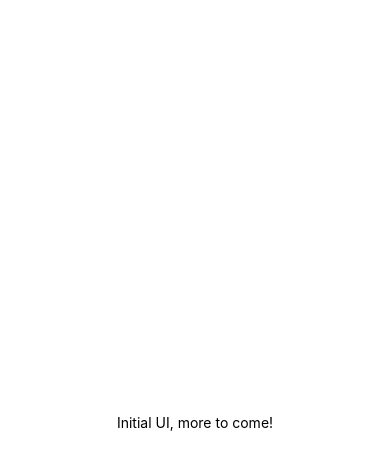
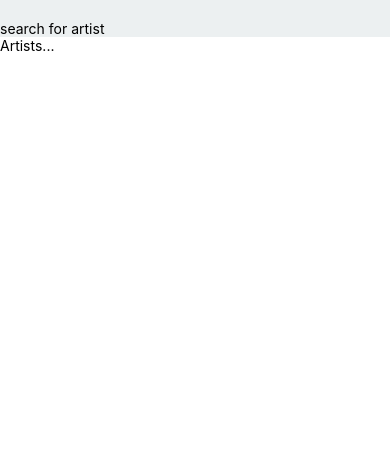
Before and after one commit to lowsky/spotify-graphql-client-react-native-expo, a React Native app: screen / in a window 390 px wide. Shown: the top 470 px of the page. Built offline with nearby package versions, Linux system fonts and the light colour scheme.

Commit message:
add basic UI components

```diff
--- a/App.js
+++ b/App.js
@@ -1,21 +1,3 @@
-import React from 'react';
-import { StyleSheet, Text, View } from 'react-native';
+import App from './src/App';
 
-export default class App extends React.Component {
-  render() {
-    return (
-      <View style={styles.container}>
-        <Text>Initial UI, more to come!</Text>
-      </View>
-    );
-  }
-}
-
-const styles = StyleSheet.create({
-  container: {
-    flex: 1,
-    backgroundColor: '#fff',
-    alignItems: 'center',
-    justifyContent: 'center',
-  },
-});
+export default App;
--- /dev/null
+++ b/src/App.js
@@ -0,0 +1,30 @@
+import React from 'react';
+import { StyleSheet, Text, View, TextInput, ScrollView } from 'react-native';
+
+export default class App extends React.Component {
+    render() {
+        return (
+            <View style={styles.container}>
+                <Query />
+                <Artists />
+            </View>
+        );
+    }
+}
+
+const Query = () => <TextInput placeholder='search for artist'/>;
+
+const Artists = () => (<ScrollView style={styles.artists}>
+        <Text>Artists...</Text>
+    </ScrollView>);
+
+const styles = StyleSheet.create({
+    container: {
+        backgroundColor: '#ecf0f1',
+        alignItems: 'stretch',
+        paddingTop: 20,
+    },
+    artists: {
+        backgroundColor: 'white'
+    }
+});
```
